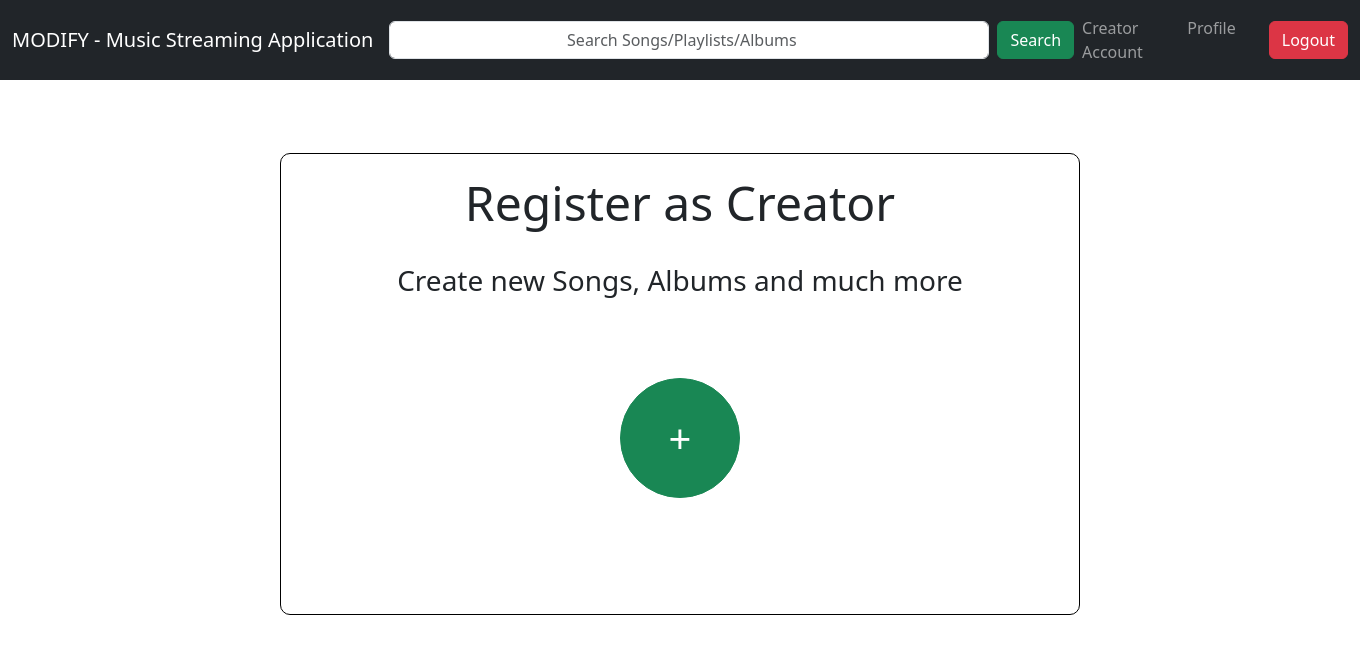
After one commit to adhirajpandey/Modify, a Flask app: page /creator-account in a window 1360 px wide. The commit adds this page. Shown: the top 663 px of the page. Run offline with Flask 3, Linux system fonts and the light colour scheme.

Commit message:
Add starter creator pages

```diff
--- a/application/controllers.py
+++ b/application/controllers.py
@@ -49,3 +49,29 @@ def admin_login():
 @app.route("/user-home", methods = ["GET"])
 def user_home():
     return render_template("user_home.html")
+
+@app.route("/song-details", methods = ["GET"])
+def song_details():
+    temp_song_dict = {
+        "song_id": 1,
+        "song_name": "Full Song Name",
+        "song_artist": "Artist Name",
+        "song_album": "album1",
+        "song_genre": "genre1",
+        "song_year": 2021,
+        "song_length": 3.5,
+        "song_rating": 4.5,
+        "song_listens": 100
+    }
+
+    return render_template("song_details.html", song=temp_song_dict)
+
+@app.route("/creator-account", methods = ["GET"])
+def creator_account():
+    # if already creator account, redirect to creator home to directly upload songs else open creator registration page
+    return render_template("creator_register.html")
+
+@app.route("/creator-home", methods = ["GET"])
+def creator_home():
+    # if already creator account, redirect to creator home to directly upload songs else open creator registration page
+    return render_template("creator_home.html")
--- /dev/null
+++ b/templates/creator_register.html
@@ -0,0 +1,46 @@
+{% extends "base.html" %}
+
+{% block navbar %}
+
+<div class="collapse navbar-collapse" id="navbarSupportedContent">
+    <form class="d-flex mx-auto">
+        <input class="form-control me-2 text-center" type="search" placeholder="Search Songs/Playlists/Albums" aria-label="Search" style="width: 600px;">
+        <button class="btn btn-success" type="submit">Search</button>
+    </form>
+    <ul class="navbar-nav ms-auto mb-2 mb-lg-0" style="margin-right: 15px;">
+        <li class="nav-item">
+            <a class="nav-link {% if request.path == '/content1' %} active {% endif %}" href="/creator-register" style="margin-right: 10px;">Creator Account</a>
+        </li>
+        <li class="nav-item">
+            <a class="nav-link {% if request.path == '/content2' %} active {% endif %}" href="/profile" style="margin-right: 10px;">Profile</a>
+        </li>
+    </ul>
+    <div class="d-flex">
+        <a href="/logout" style="color: white; text-decoration: none"><button class="btn btn-danger btn-block">Logout</button></a>
+    </div>
+</div>
+{% endblock navbar %}
+
+
+{% block content %}
+
+<div class="row justify-content-center align-items-center" style="height: 70vh;">
+    <div class="box" style="border: 1px solid black; border-radius: 10px; padding: 20px; width: 800px; margin: 0 auto;">
+        <h1 style="font-size: 48px;" class="text-center">Register as Creator</h1>
+        <br>
+        <h3 class="text-center">Create new Songs, Albums and much more</h3>
+        <br>
+        <br>
+        <br>
+        <div class="text-center" style="display: flex; justify-content: center; align-items: center;">
+            <a href="#" class="btn btn-success btn-lg rounded-circle" style="font-size: 40px; width: 120px; height: 120px; line-height: 120px; display: flex; justify-content: center; align-items: center;">
+                <span style="display: inline-block; vertical-align: middle;">+</span>
+            </a>
+        </div>
+        <br>
+        <br>
+        <br>
+        <br>
+    </div>
+</div>
+{% endblock content %}
--- a/templates/user_home.html
+++ b/templates/user_home.html
@@ -118,7 +118,7 @@
 <div class="container">
     <div class="d-flex justify-content-between align-items-center">
         <h2 class="text-start">Your Playlists</h2>
-        <a href="#" class="btn btn-dark">See More</a>
+        <a href="#" class="btn btn-dark">Create New Playlist</a>
     </div>
     <div class="d-flex flex-nowrap overflow-auto">
         <div class="col ms-2 mt-3">
```
Also changed, not shown: templates/creator_home.html (added, +45 -0 lines), templates/song_details.html (added, +54 -0 lines).
